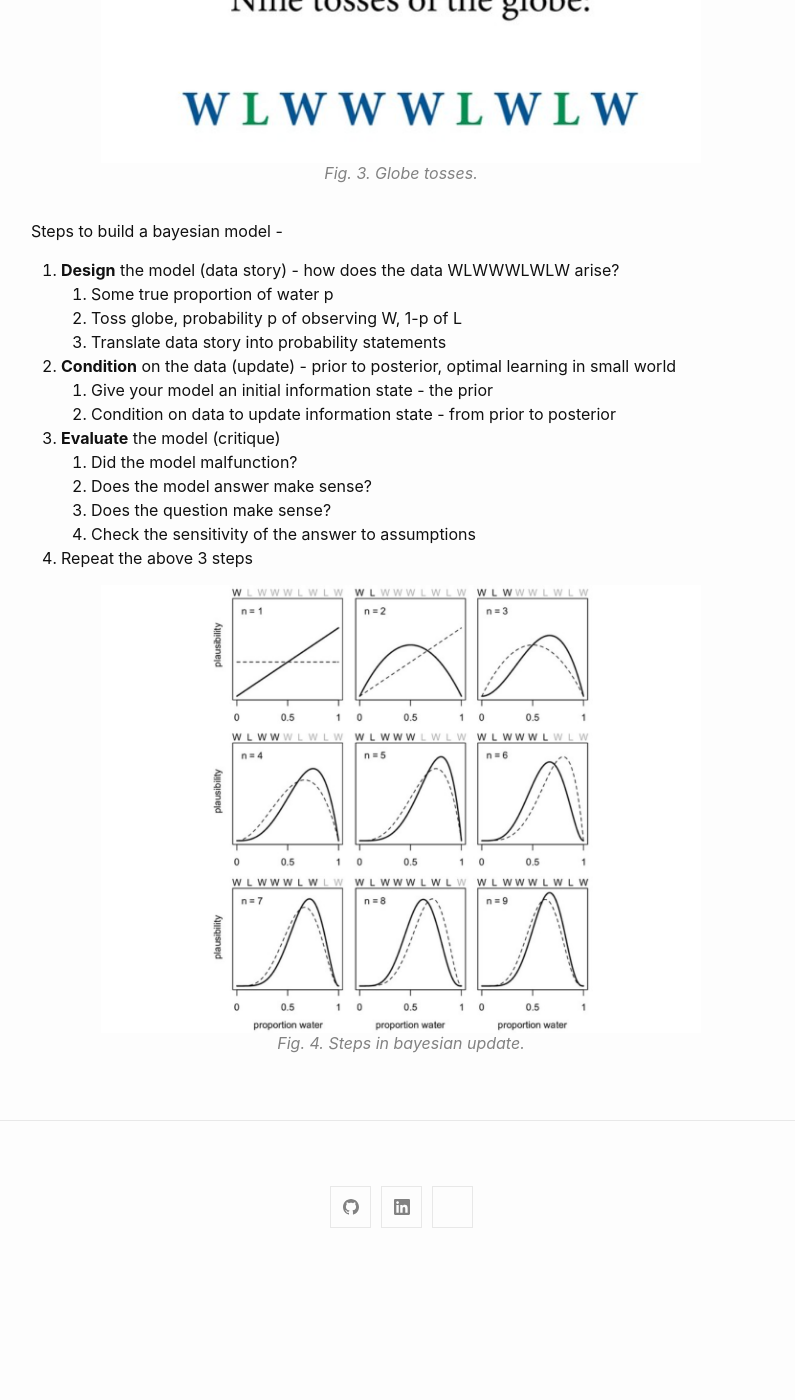
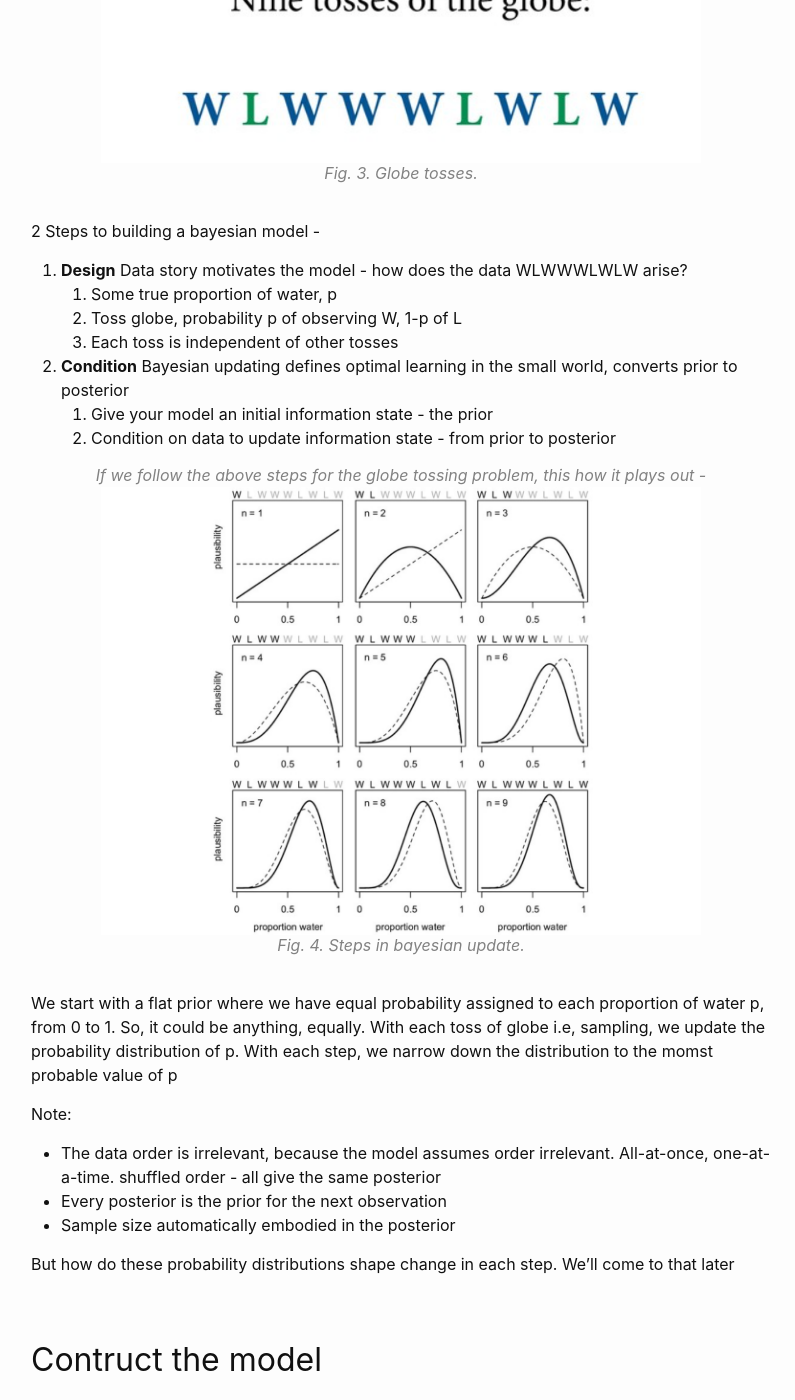
Before and after one commit to nitinrawatiitd/nitinrawatiitd.github.io, a Jekyll site: the page built from docs/_posts/2021-04-10-Bayesian-Statistics-1:-Introduction.md, in a window 1280 px wide and 1400 px high, scrolled down 2216 px. Shown: the whole window, without its empty margins (239-1034 px from the left). Built offline with Jekyll 4.4.1, drawn with Linux system fonts in a browser that asks for light colours; before the commit the page ends 3479 px from its top, so only the background shows below that; some of the changed text lies outside the part shown.

Commit message:
Wrapping up the first blog post on bayesian modeling

```diff
--- a/docs/_posts/2021-04-10-Bayesian-Statistics-1:-Introduction.md
+++ b/docs/_posts/2021-04-10-Bayesian-Statistics-1:-Introduction.md
@@ -26,28 +26,34 @@ Suppose you are told that a given bag has 4 balls and that their colour can be e
 
 ## 2. Building a bayesian model
 
-Consider this example. You are given a light balloon globe that you can toss around to other people. Every time another person get the globe you see where the index finger on your right hand is. If it's on water mark that observation as W else mark it L for land. You repeat the tosses multiple times
+Consider this example. You are given a light balloon globe that you can toss around to other people. Every time another person gets the globe, you see where the index finger on your right hand is. If it's on water, record that observation as W for Water, else record it as L for Land. Repeat the tosses multiple times.
 
 <img src="/assets/pics/bayesian-statistics/globe_tosses.png" width="600" alt="globe tosses" class="left">
 *Fig. 3. Globe tosses.*
 {:.image-caption}
 
 
-Steps to build a bayesian model -
-1. **Design** the model (data story) - how does the data WLWWWLWLW arise?
-   1. Some true proportion of water p
+2 Steps to building a bayesian model -
+1. **Design** Data story motivates the model - how does the data WLWWWLWLW arise?
+   1. Some true proportion of water, p
    2. Toss globe, probability p of observing W, 1-p of L
-   3. Translate data story into probability statements
-2. **Condition** on the data (update) - prior to posterior, optimal learning in small world
+   3. Each toss is independent of other tosses
+2. **Condition** Bayesian updating defines optimal learning in the small world, converts prior to posterior
    1. Give your model an initial information state - the prior
    2. Condition on data to update information state - from prior to posterior
-3. **Evaluate** the model (critique)
-   1. Did the model malfunction?
-   2. Does the model answer make sense?
-   3. Does the question make sense?
-   4. Check the sensitivity of the answer to assumptions
-4. Repeat the above 3 steps
 
+If we follow the above steps for the globe tossing problem, this how it plays out -
 <img src="/assets/pics/bayesian-statistics/Bayesian_model_steps.png" width="600" alt="Steps in bayesian update" class="left">
 *Fig. 4. Steps in bayesian update.*
 {:.image-caption}
+
+We start with a flat prior where we have equal probability assigned to each proportion of water p, from 0 to 1. So, it could be anything, equally. With each toss of globe i.e, sampling, we update the probability distribution of p. With each step, we narrow down the distribution to the momst probable value of p
+
+Note:
+* The data order is irrelevant, because the model assumes order irrelevant. All-at-once, one-at-a-time. shuffled order - all give the same posterior
+* Every posterior is the prior for the next observation
+* Sample size automatically embodied in the posterior
+
+But how do these probability distributions shape change in each step. We'll come to that later
+
+## Contruct the model
```
